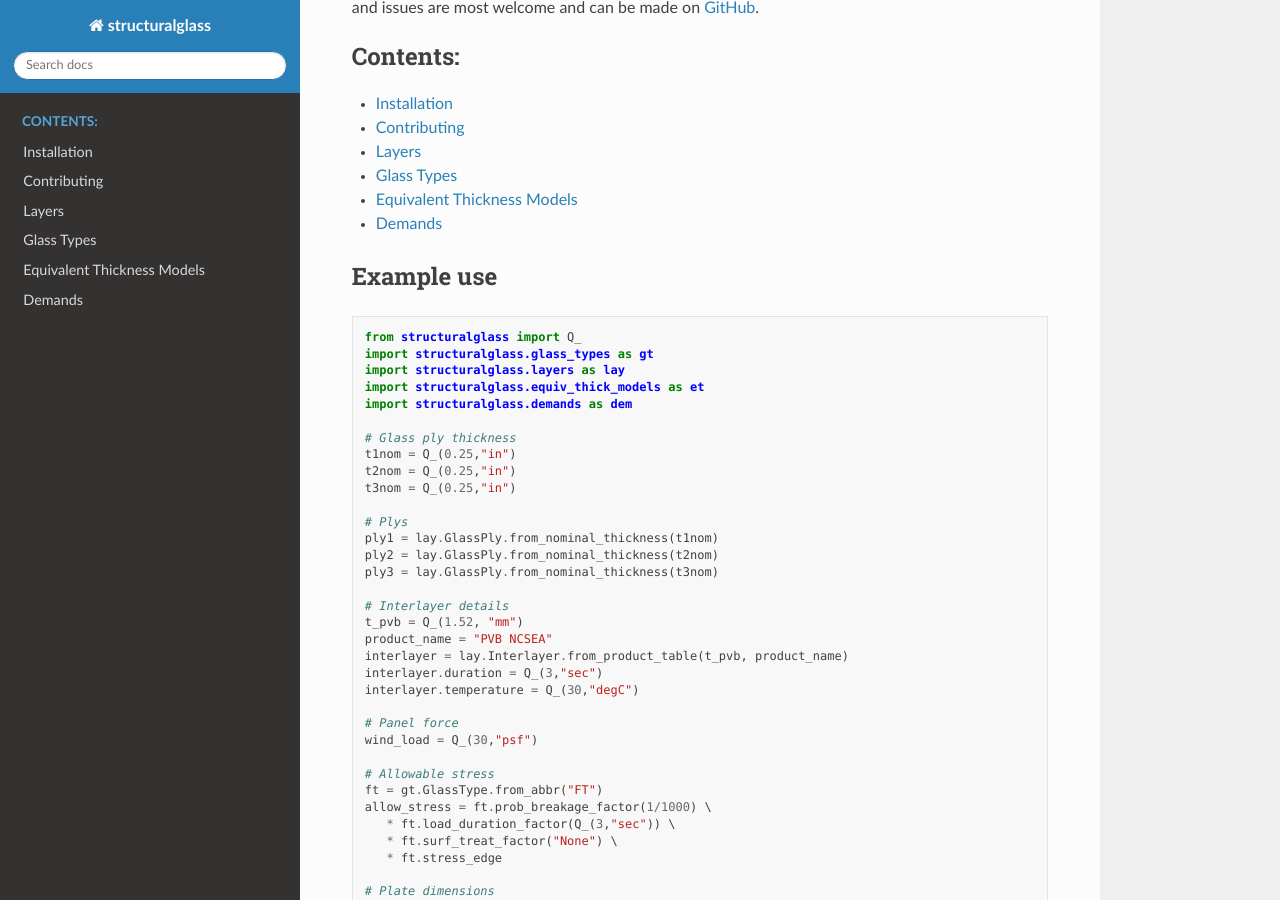
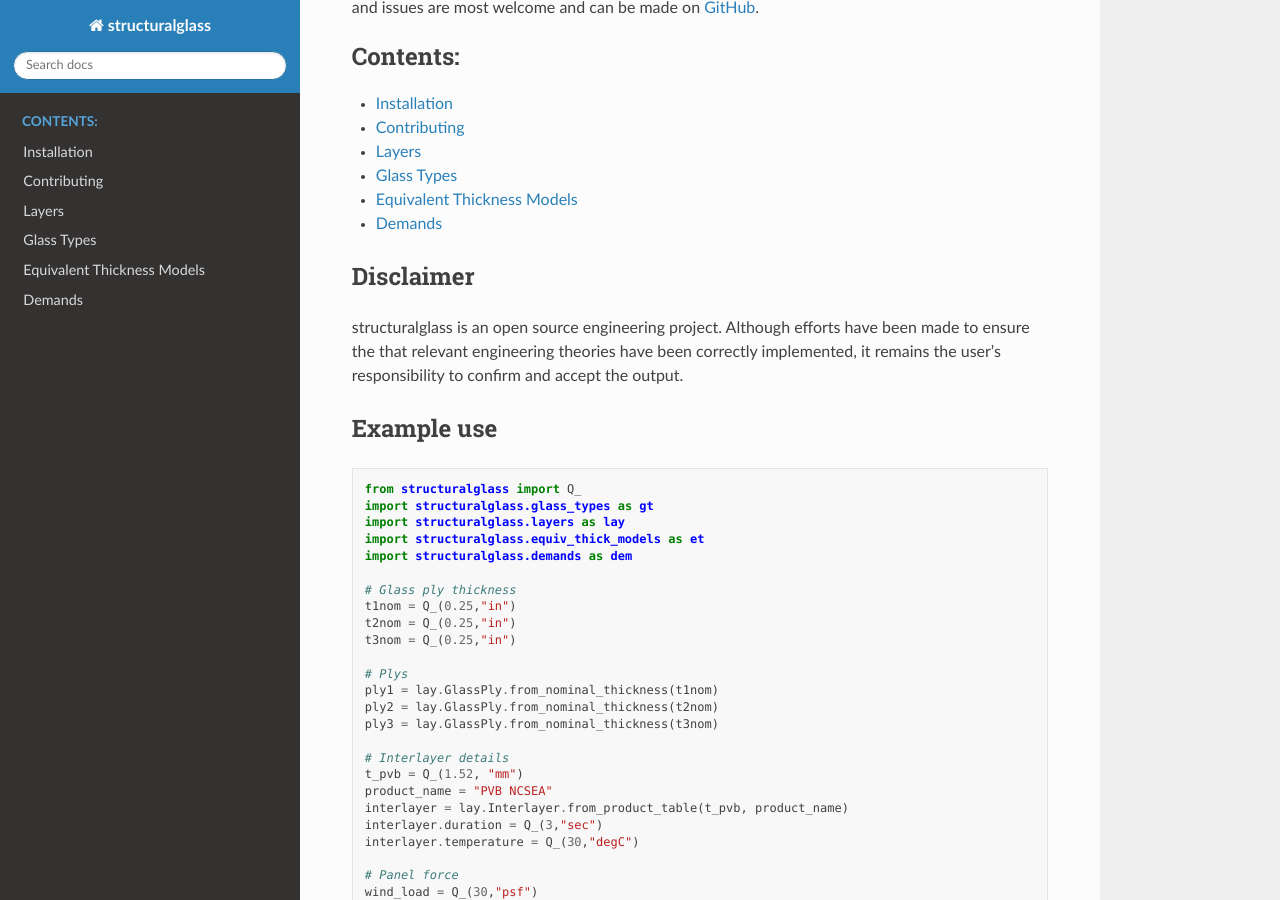
Before and after one commit to normanrichardson/structuralglass, a Sphinx documentation site: the page built from docs/index.rst, in a window 1280 px wide and 900 px high, scrolled down 644 px. Built offline with Sphinx 7.4.7 and the Read the Docs theme 2.0.0, drawn with Linux system fonts in a browser that asks for light colours.

Commit message:
ReadTheDocs Configuration
Add requirements_docs file
Add a disclaimer to docs

```diff
--- a/docs/conf.py
+++ b/docs/conf.py
@@ -56,6 +56,9 @@ html_theme = "sphinx_rtd_theme"
 # so a file named "default.css" will overwrite the builtin "default.css".
 html_static_path = ["_static"]
 
+
+# --  Configuration for intersphinx ------------------------------------------
+
 intersphinx_mapping = {
     "python": ("https://docs.python.org/3", None),
     "pint": ("https://pint.readthedocs.io/en/latest/", None),
--- a/docs/index.rst
+++ b/docs/index.rst
@@ -28,6 +28,13 @@ This package is by no means complete and could be extended in a variety of ways.
    rst/glass_types.rst
    rst/equiv_thick_models.rst
    rst/demands.rst
+
+Disclaimer
+----------
+
+structuralglass is an open source engineering project. Although efforts have been made to
+ensure the that relevant engineering theories have been correctly implemented, it remains
+the user’s responsibility to confirm and accept the output.
 
 Example use
 -----------
--- /dev/null
+++ b/docs/requirements_docs.txt
@@ -0,0 +1,5 @@
+pint
+scipy
+numpy
+Sphinx
+sphinx-rtd-theme
```
